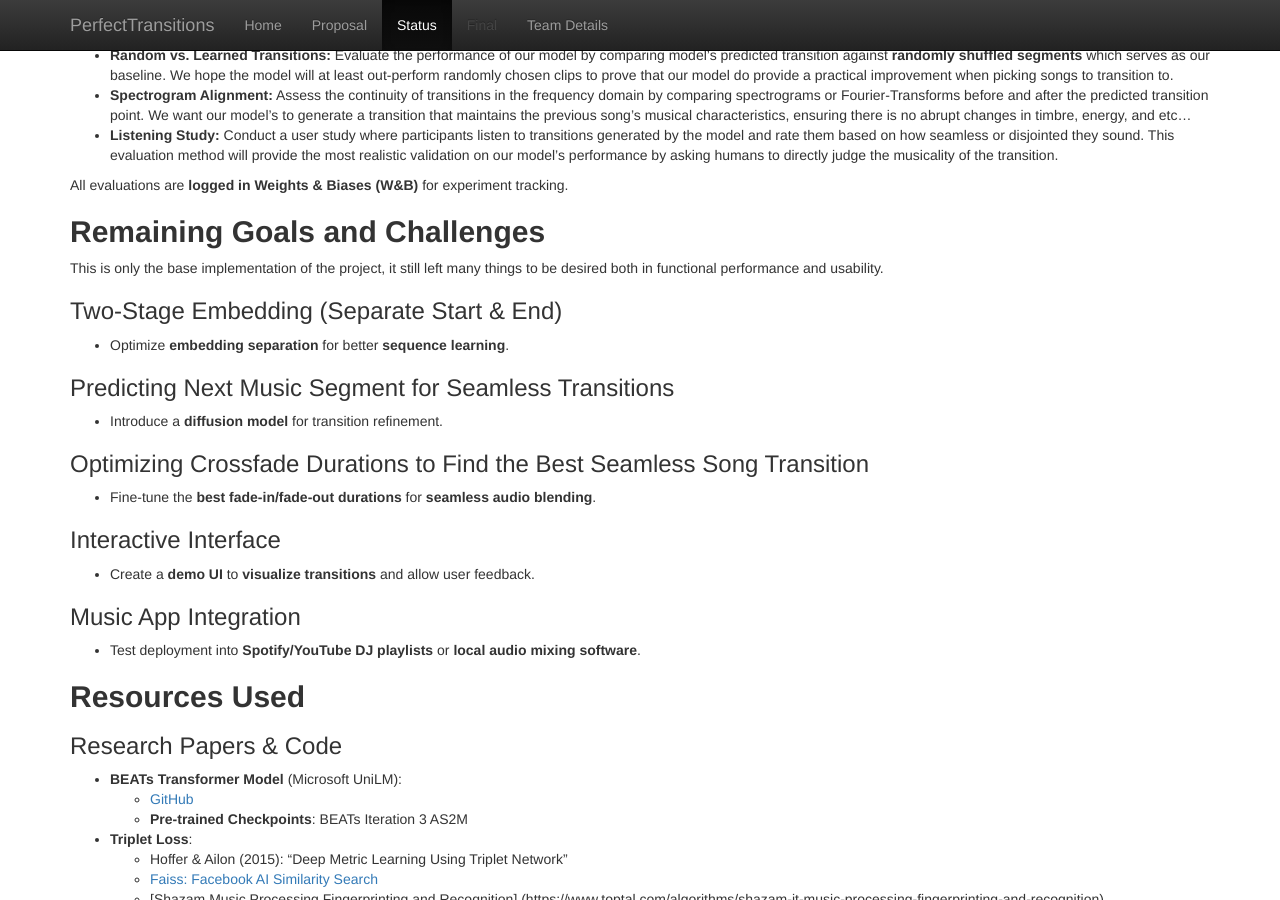
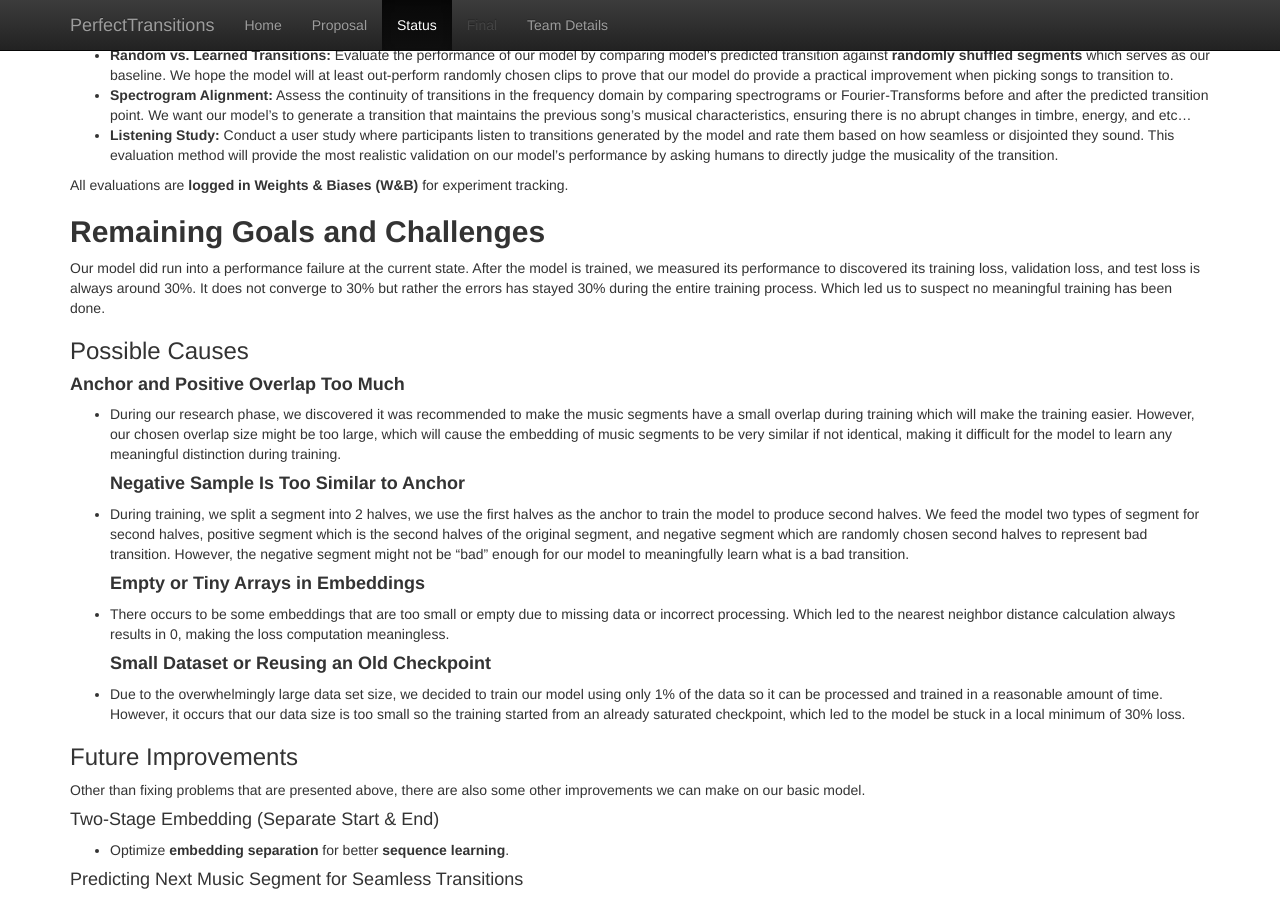
Before and after one commit to Ilya2000Klimov/PerfectTransitions, a Jekyll site: the page built from docs/status.md, in a window 1280 px wide and 900 px high, scrolled down 2788 px. Built offline with Jekyll 4.4.1, drawn with Linux system fonts in a browser that asks for light colours; formulas are drawn with MathJax 3; some of the changed text lies outside the part shown.

Commit message:
Further improve the status.md

```diff
--- a/docs/status.md
+++ b/docs/status.md
@@ -37,7 +37,7 @@ We use **BEATs-Large (Iteration 3, AS2M model)** to extract **per-frame embeddin
 - **L2-normalization** is applied before passing embeddings to the LSTM.
 - Data is stored in `.npy` format for fast retrieval.
 
-We used the open FMA database which contains 106,574 untrimmed tracks with 161 unbalanced genres of music. Due to overwhelming data size, We plan to first train the model on a portion of the data then increase the data size as we proceed further into development process.
+We used the open FMA database which contains 106,574 untrimmed tracks with 161 unbalanced genres of music. Due to overwhelming data size, We first trained the model on about 1% of the total data then increase the data size as we proceed further into development process.
 
 **Implementation Steps:**
 
@@ -150,25 +150,37 @@ implement, but can enrich your discussion in the final report. Finally, given yo
 so far, describe some of the challenges you anticipate facing by the time your final report is
 due, to what degree you expected to become obstacles, and what you might try in order to
 overcome them. -->
-This is only the base implementation of the project, it still left many things to be desired both in functional performance and usability.
+Our model did run into a performance failure at the current state. After the model is trained, we measured its performance to discovered its training loss, validation loss, and test loss is always around 30%. It does not converge to 30% but rather the errors has stayed 30% during the entire training process. Which led us to suspect no meaningful training has been done.
 
-### Two-Stage Embedding (Separate Start & End)
+### Possible Causes
+#### **Anchor and Positive Overlap Too Much**
+- During our research phase, we discovered it was recommended to make the music segments have a small overlap during training which will make the training easier. However, our chosen overlap size might be too large, which will cause the embedding of music segments to be very similar if not identical, making it difficult for the model to learn any meaningful distinction during training.
+#### **Negative Sample Is Too Similar to Anchor**
+- During training, we split a segment into 2 halves, we use the first halves as the anchor to train the model to produce second halves. We feed the model two types of segment for second halves, positive segment which is the second halves of the original segment, and negative segment which are randomly chosen second halves to represent bad transition. However, the negative segment might not be "bad" enough for our model to meaningfully learn what is a bad transition.
+#### **Empty or Tiny Arrays in Embeddings**
+- There occurs to be some embeddings that are too small or empty due to missing data or incorrect processing. Which led to the nearest neighbor distance calculation always results in 0, making the loss computation meaningless.
+#### **Small Dataset or Reusing an Old Checkpoint**
+- Due to the overwhelmingly large data set size, we decided to train our model using only 1% of the data so it can be processed and trained in a reasonable amount of time. However, it occurs that our data size is too small so the training started from an already saturated checkpoint, which led to the model be stuck in a local minimum of 30% loss.
+
+### Future Improvements
+Other than fixing problems that are presented above, there are also some other improvements we can make on our basic model.
+#### Two-Stage Embedding (Separate Start & End)
 
 - Optimize **embedding separation** for better **sequence learning**.
 
-### Predicting Next Music Segment for Seamless Transitions
+#### Predicting Next Music Segment for Seamless Transitions
 
 - Introduce a **diffusion model** for transition refinement.
 
-### Optimizing Crossfade Durations to Find the Best Seamless Song Transition
+#### Optimizing Crossfade Durations to Find the Best Seamless Song Transition
 
 - Fine-tune the **best fade-in/fade-out durations** for **seamless audio blending**.
 
-### Interactive Interface
+#### Interactive Interface
 
 - Create a **demo UI** to **visualize transitions** and allow user feedback.
 
-### Music App Integration
+#### Music App Integration
 
 - Test deployment into **Spotify/YouTube DJ playlists** or **local audio mixing software**.
 
```
